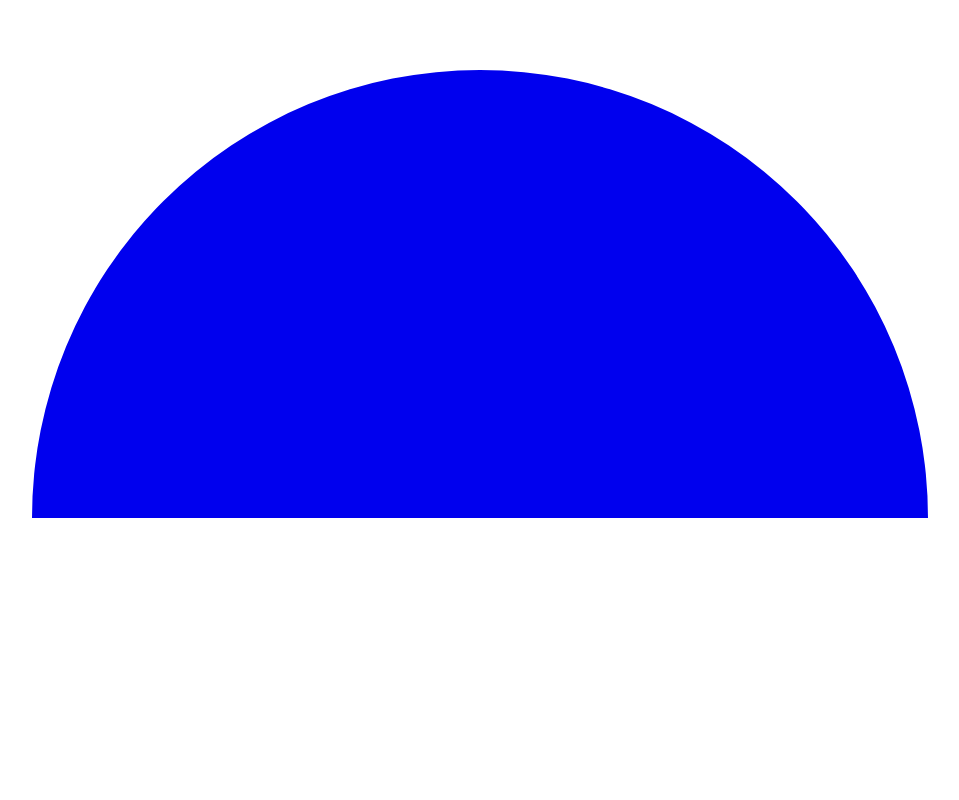
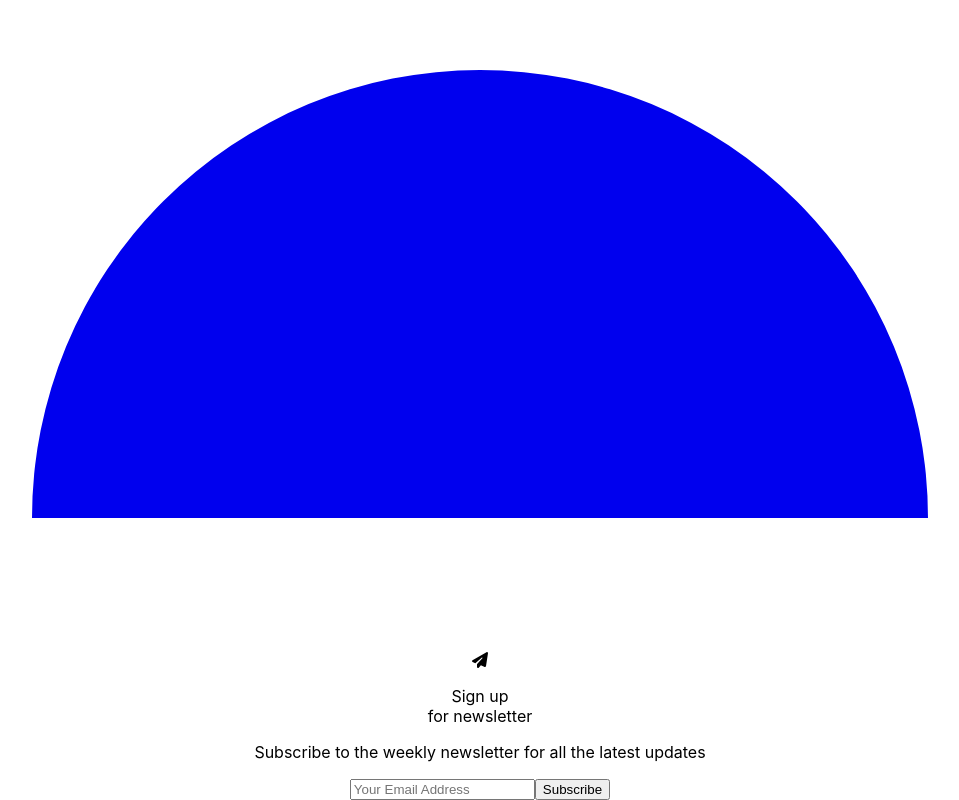
Before and after one commit to forhad-eng/cerio, a React (Create React App) app: page /user in a window 1280 px wide. Shown: the part 5887-6687 px from the top of the page, without its empty margins (160-1119 px from the left). Before the commit the page ends 6537 px from the top, so only its background shows below. Built offline with nearby package versions, Linux system fonts and the light colour scheme; no server answers; the HTML template or start-up script is replaced by a standard one.

Commit message:
newsletter section added

```diff
--- a/src/App.js
+++ b/src/App.js
@@ -2,6 +2,7 @@ import { createContext } from 'react'
 import { Route, Routes } from 'react-router-dom'
 import './App.css'
 import BestSellers from './components/BestSellers/BestSellers'
+import Footer from './components/Footer/Footer'
 import Header from './components/Header/Header'
 import Home from './components/Home/Home'
 import Latest from './components/Latest/Latest'
@@ -51,6 +52,7 @@ function App() {
                     <Route path="/login" element={<Login />} />
                     <Route path="/user" element={<UserProfile />} />
                 </Routes>
+                <Footer />
             </div>
         </CartContext.Provider>
     )
--- /dev/null
+++ b/src/components/Footer/Footer.js
@@ -0,0 +1,32 @@
+import { faPaperPlane } from '@fortawesome/free-solid-svg-icons'
+import { FontAwesomeIcon } from '@fortawesome/react-fontawesome'
+import React from 'react'
+
+const Footer = () => {
+    return (
+        <footer className="my-5">
+            <section className="grid md:grid-cols-3 gap-5 md:gap-0 items-center p-4">
+                <div className="flex items-center justify-center md:justify-start border-gray-300 border-r-[1px] md:mr-28 text-gray-900">
+                    <FontAwesomeIcon icon={faPaperPlane} className="w-8 h-8" />
+                    <p className="uppercase text-lg text-left font-bold ml-8">
+                        Sign up <br /> for newsletter
+                    </p>
+                </div>
+                <p className="text-gray-600 md:pr-14 md:text-left">
+                    Subscribe to the weekly newsletter for all the latest updates
+                </p>
+                <div className="w-fit">
+                    <input
+                        type="email"
+                        name="email"
+                        placeholder="Your Email Address"
+                        className="bg-gray-100 py-5 px-[62px] text-sm text-left outline-none"
+                    />
+                    <button className="px-10 py-5 bg-black text-white text-sm uppercase font-bold">Subscribe</button>
+                </div>
+            </section>
+        </footer>
+    )
+}
+
+export default Footer
```
